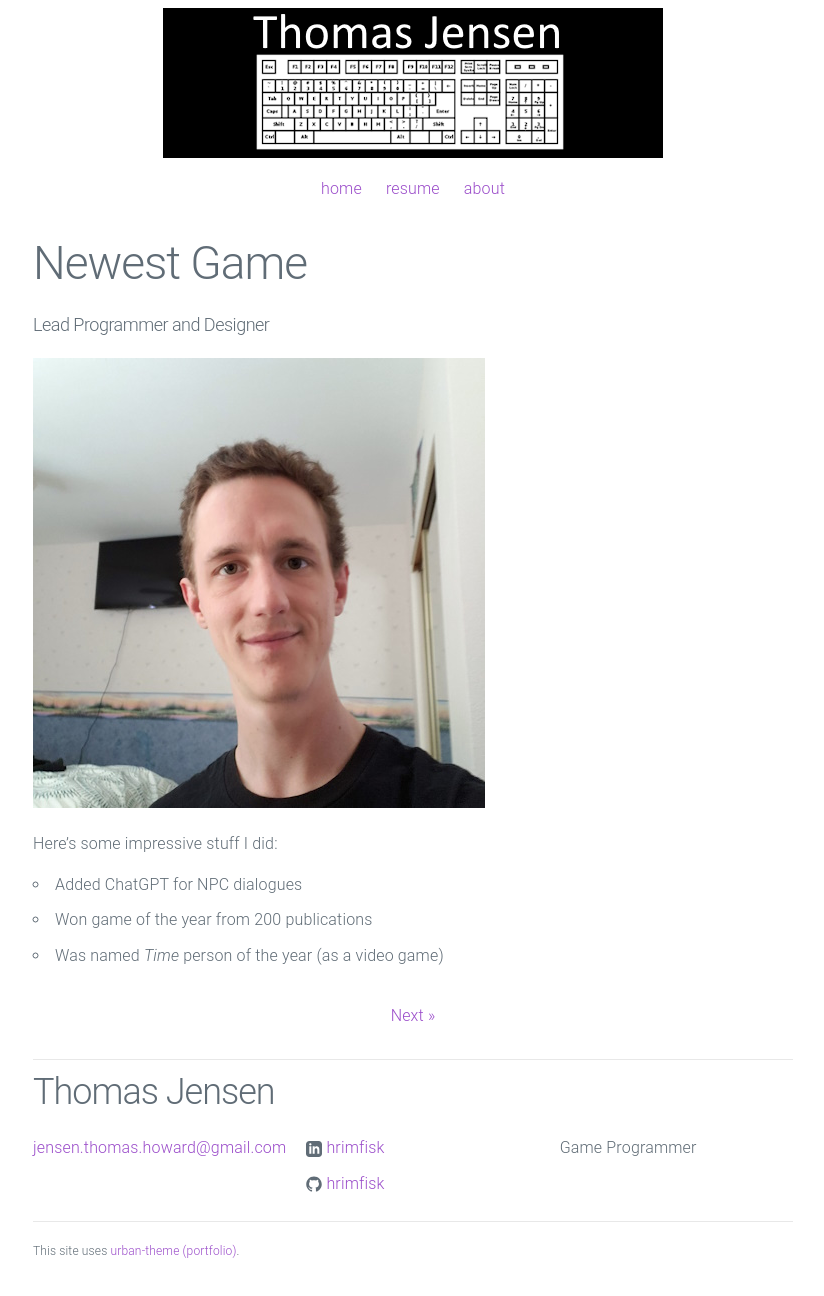
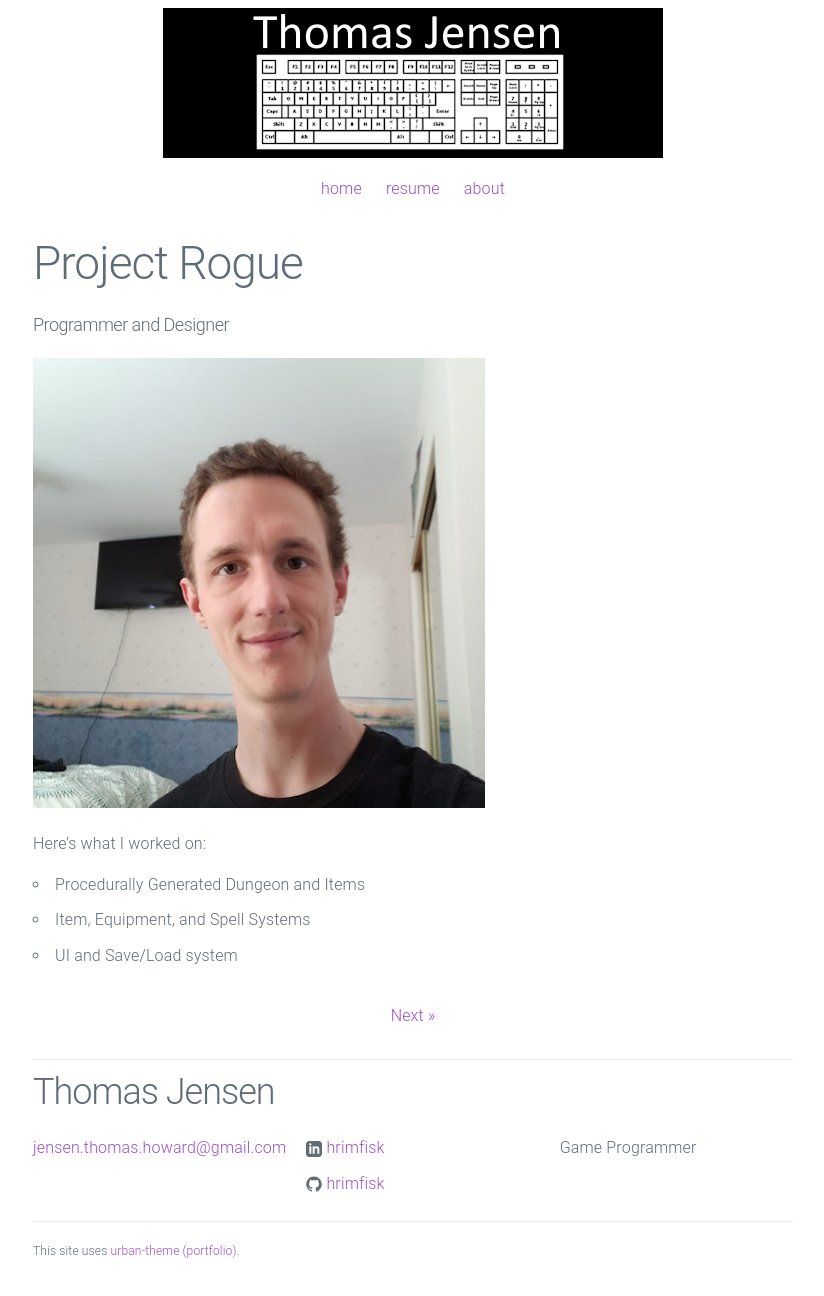
Before and after one commit to hrimfisk/hrimfisk.github.io, a Jekyll site: the page built from _posts/2022-10-09-newest-game.md, in a window 1280 px wide. Shown: the whole page, without its empty margins (227-1051 px from the left). Built offline with Jekyll 4.4.1, drawn with Linux system fonts in a browser that asks for light colours.

Commit message:
Update 2022-10-09-newest-game.md
updated Project Rogue info

```diff
--- a/_posts/2022-10-09-newest-game.md
+++ b/_posts/2022-10-09-newest-game.md
@@ -1,15 +1,14 @@
 ---
 layout: post
-title:  "Newest Game"
-summary: "Lead Programmer and Designer"
-date:   2022-10-09 15:39:40
+title:  "Project Rogue"
+summary: "Programmer and Designer"
+date:   2023-04-09
 preview: /assets/postpreview.png
 ---
 
 ![Picture 1](/assets/fullsize.png)
 
-Here's some impressive stuff I did:
-
-* Added ChatGPT for NPC dialogues
-* Won game of the year from 200 publications
-* Was named *Time* person of the year (as a video game)
+Here's what I worked on:
+* Procedurally Generated Dungeon and Items
+* Item, Equipment, and Spell Systems
+* UI and Save/Load system
```
